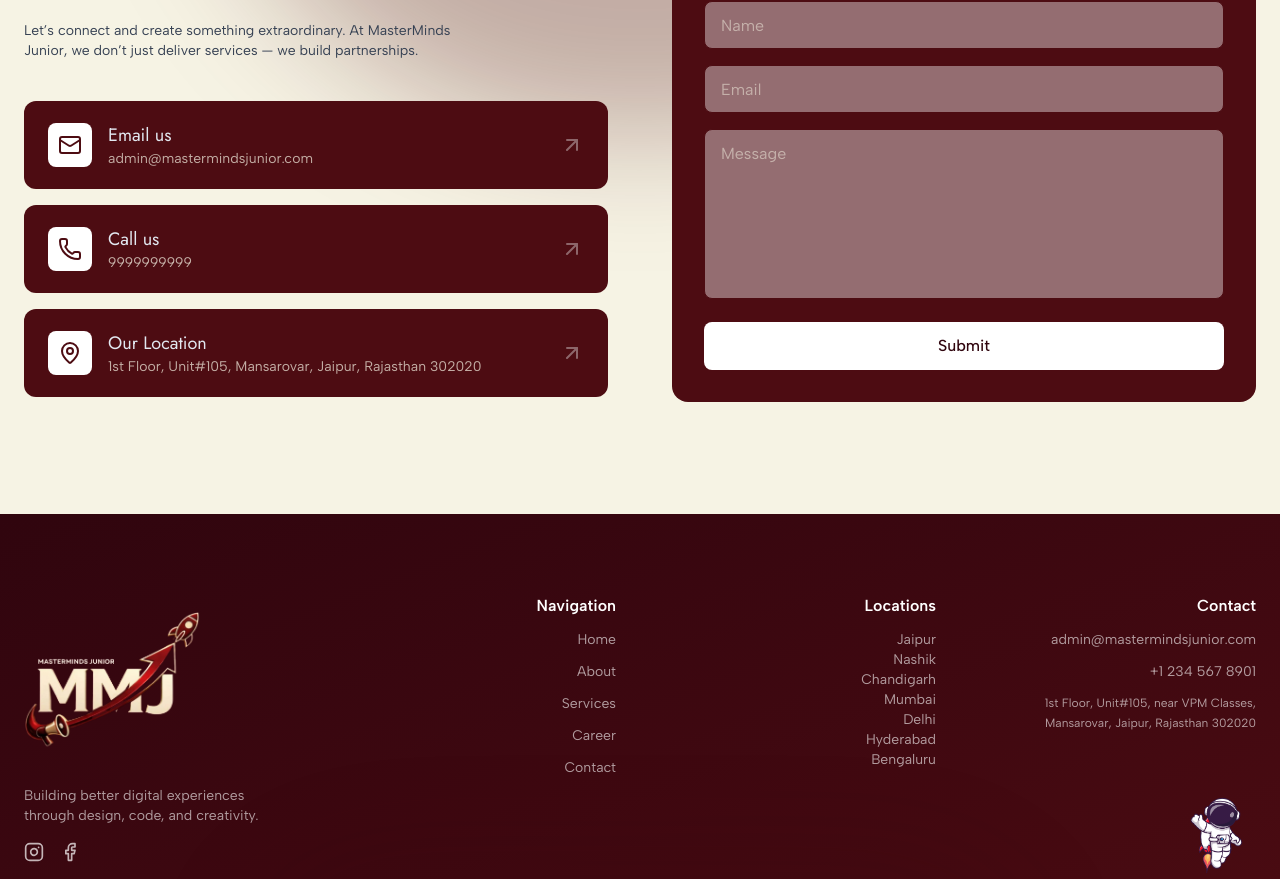
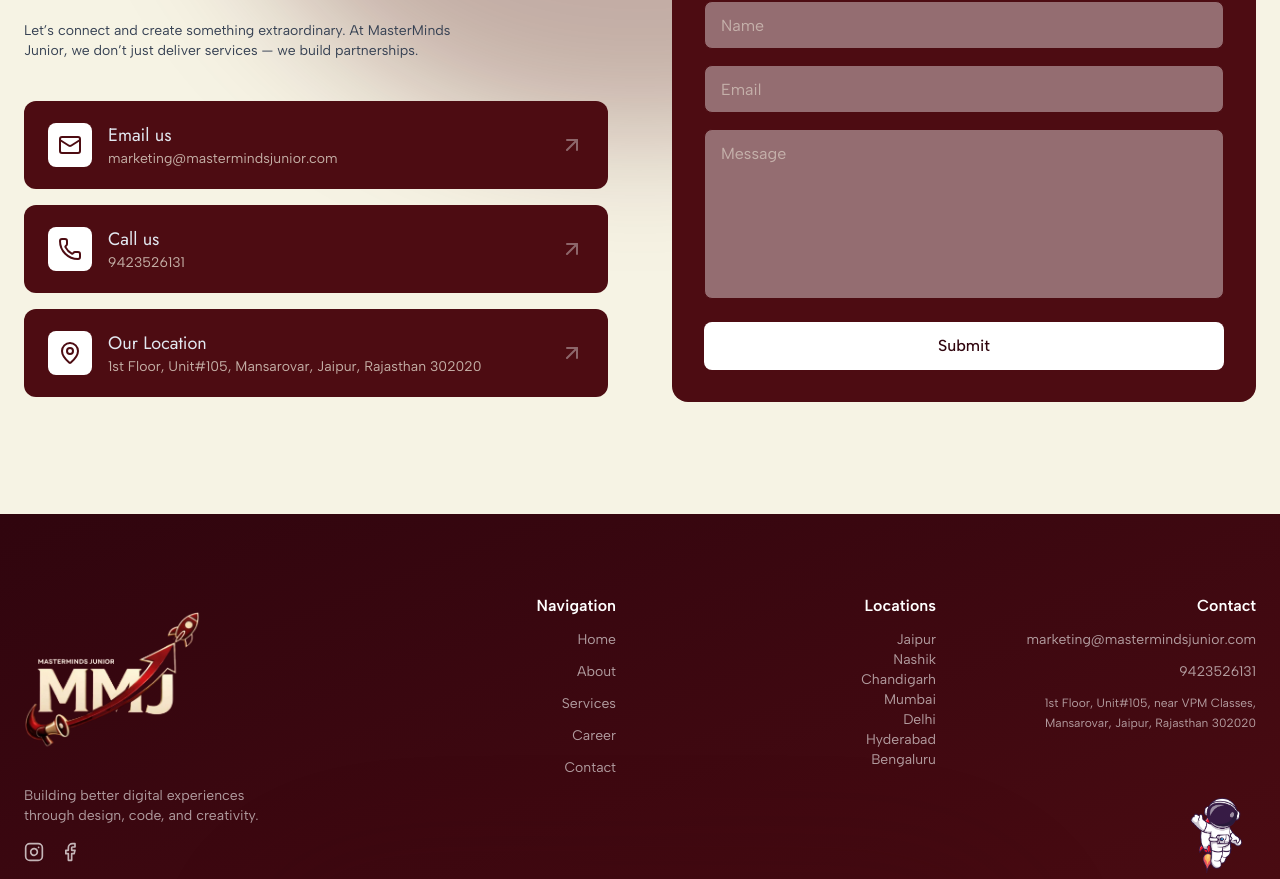
Before and after one commit to mastermindsjunior/mmji, a Next.js app: page /Contact in a window 1280 px wide. Shown: the part 287-1166 px from the top of the page. Built offline with nearby package versions, Linux system fonts and the light colour scheme; a web font is replaced by a local one.

Commit message:
CHANGE: contact email and number

```diff
--- a/src/app/Contact/page.js
+++ b/src/app/Contact/page.js
@@ -32,11 +32,11 @@
 
               {[{
                 title: 'Email us',
-                value: 'admin@mastermindsjunior.com',
+                value: 'marketing@mastermindsjunior.com',
                 icon: <MailIcon />
               },{
                 title: 'Call us',
-                value: '9999999999',
+                value: '9423526131',
                 icon: <PhoneIcon />
               },{
                 title: 'Our Location',
--- a/src/app/components/common/Footer.jsx
+++ b/src/app/components/common/Footer.jsx
@@ -89,8 +89,8 @@
 
           <h4 className="font-semibold text-base mb-3">Contact</h4>
 
-          <p className="text-white/60">admin@mastermindsjunior.com</p>
-          <p className="text-white/60">+1 234 567 8901</p>
+          <p className="text-white/60">marketing@mastermindsjunior.com</p>
+          <p className="text-white/60">9423526131</p>
 
           <p className="text-white/60 text-xs leading-relaxed">
             1st Floor, Unit#105, near VPM Classes, Mansarovar, Jaipur, Rajasthan 302020
```
